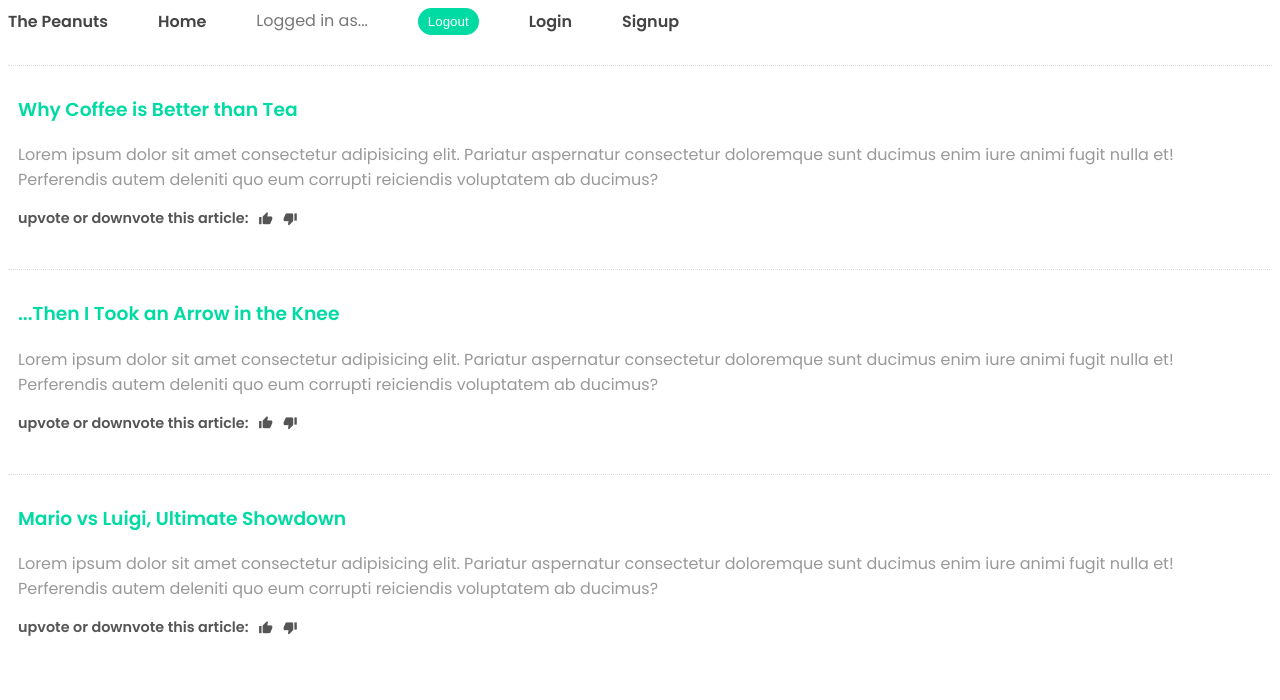
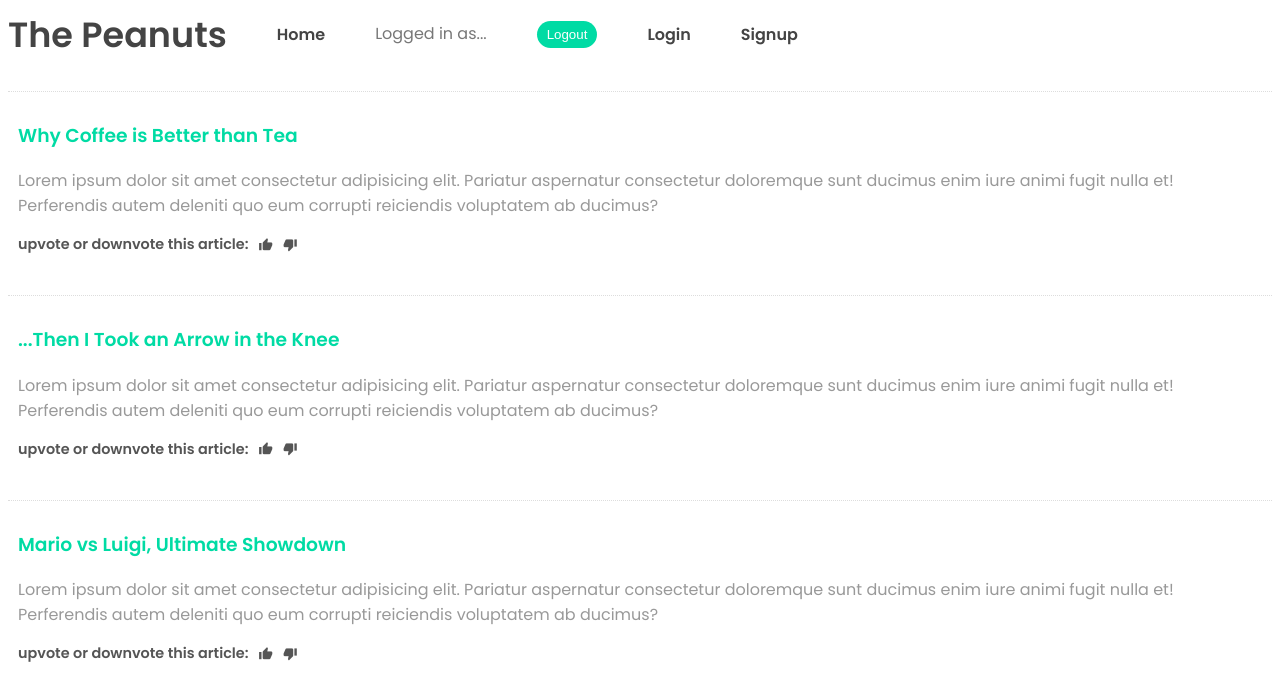
Before and after one commit to staten-island-tech/vue-project-2-will, a Vue app in the folder Vuex-4-Firebase-Auth-lesson-1/Vuex-4-Firebase-Auth-lesson-1/my-blog/: page / in a window 1280 px wide. Shown: the top 700 px of the page. Built offline with nearby package versions, Linux system fonts and the light colour scheme.

Commit message:
Fixed Font Size

```diff
--- a/Vuex-4-Firebase-Auth-lesson-1/Vuex-4-Firebase-Auth-lesson-1/my-blog/src/components/Navbar.vue
+++ b/Vuex-4-Firebase-Auth-lesson-1/Vuex-4-Firebase-Auth-lesson-1/my-blog/src/components/Navbar.vue
@@ -21,7 +21,9 @@
 </template>
 
 <script>
-export default {
-
+</script>
+<style scoped>
+.Peanuts{
+  font-size:35px;
 }
-</script>
+</style>
```
